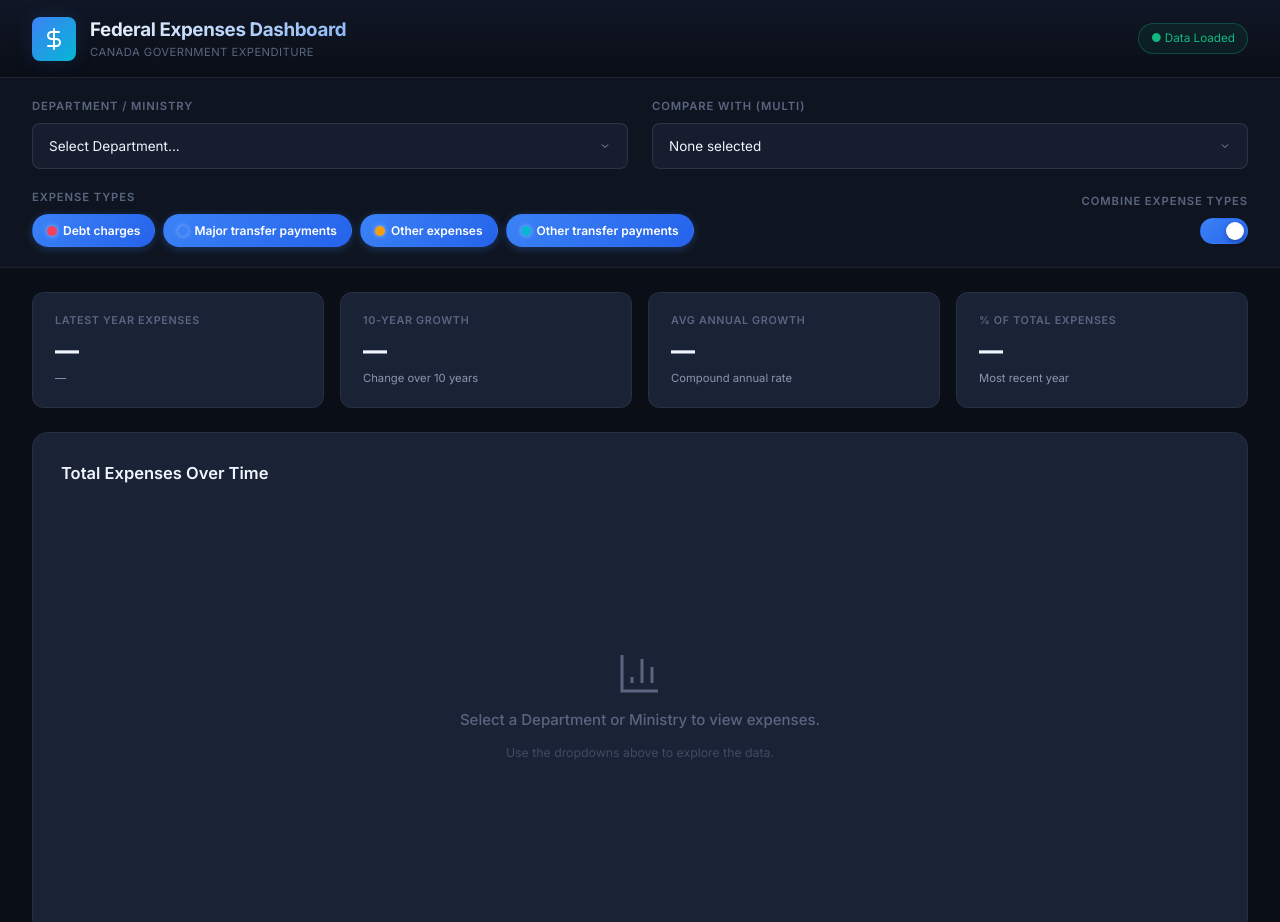
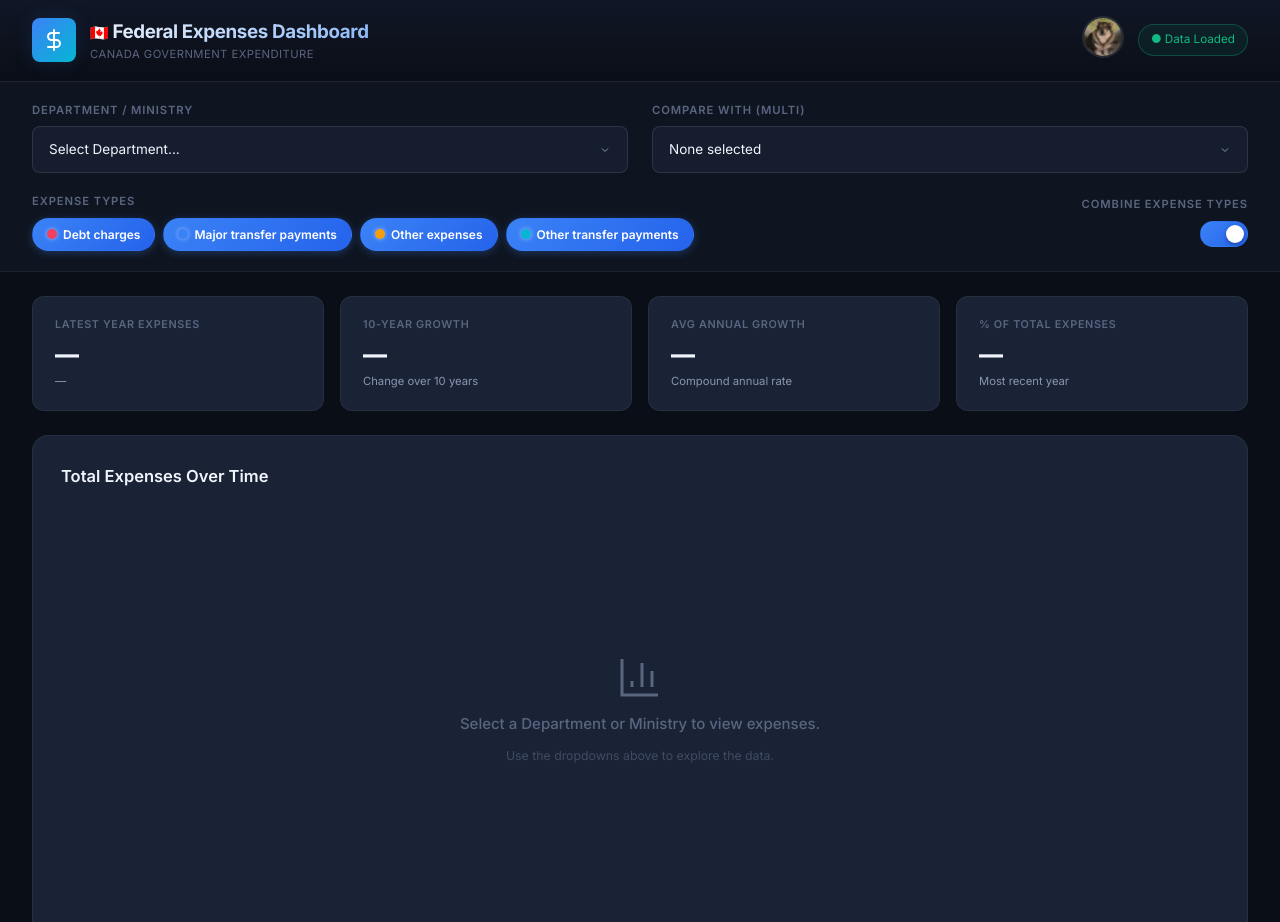
Before and after one commit to georgetaylor3978/canada-federal-exp-paytype, a website: page index.html in a window 1280 px wide. Shown: the top 922 px of the page. Drawn offline with nearby package versions, Linux system fonts and the light colour scheme.

Commit message:
Add littlehobo image link and Canada flag icon

```diff
--- a/index.css
+++ b/index.css
@@ -133,6 +133,42 @@ body {
   background: rgba(16, 185, 129, 0.08);
 }
 
+.header-actions {
+  display: flex;
+  align-items: center;
+  gap: 14px;
+}
+
+.hobo-link {
+  display: inline-block;
+  transition: all 0.3s ease;
+}
+
+.hobo-link:hover {
+  transform: scale(1.1);
+  filter: drop-shadow(0 0 8px rgba(59, 130, 246, 0.5));
+}
+
+.hobo-img {
+  width: 42px;
+  height: 42px;
+  border-radius: 50%;
+  object-fit: cover;
+  border: 2px solid var(--border-light);
+  transition: border-color 0.3s ease;
+}
+
+.hobo-link:hover .hobo-img {
+  border-color: var(--accent-blue);
+}
+
+.canada-flag {
+  font-size: 1rem;
+  -webkit-text-fill-color: initial;
+  background: none;
+  -webkit-background-clip: unset;
+}
+
 /* ═══════════ Controls Bar ═══════════ */
 .controls-bar {
   background: var(--bg-controls);
@@ -195,7 +231,8 @@ body {
   user-select: none;
 }
 
-.dropdown-trigger:hover, .custom-dropdown.open .dropdown-trigger {
+.dropdown-trigger:hover,
+.custom-dropdown.open .dropdown-trigger {
   border-color: var(--accent-blue);
   box-shadow: 0 0 0 3px rgba(59, 130, 246, 0.15);
 }
@@ -282,9 +319,11 @@ body {
 .dropdown-list::-webkit-scrollbar {
   width: 6px;
 }
+
 .dropdown-list::-webkit-scrollbar-track {
   background: transparent;
 }
+
 .dropdown-list::-webkit-scrollbar-thumb {
   background: rgba(255, 255, 255, 0.1);
   border-radius: 10px;
@@ -315,7 +354,7 @@ body {
   color: var(--text-primary);
   margin-top: 6px;
   padding-top: 10px;
-  border-top: 1px solid rgba(255,255,255,0.03);
+  border-top: 1px solid rgba(255, 255, 255, 0.03);
 }
 
 .dd-item.is-parent .dd-icon {
@@ -439,7 +478,7 @@ body {
 
 .slicer-btn.active .slicer-color-indicator {
   opacity: 1;
-  box-shadow: 0 0 5px rgba(255,255,255,0.5);
+  box-shadow: 0 0 5px rgba(255, 255, 255, 0.5);
 }
 
 /* Combine Toggle Switch */
@@ -494,15 +533,15 @@ body {
   transition: .3s;
 }
 
-input:checked + .slider {
+input:checked+.slider {
   background: linear-gradient(135deg, var(--accent-blue), #2563eb);
   border-color: transparent;
 }
 
-input:checked + .slider:before {
+input:checked+.slider:before {
   background-color: white;
   transform: translateX(22px);
-  box-shadow: 0 2px 4px rgba(0,0,0,0.3);
+  box-shadow: 0 2px 4px rgba(0, 0, 0, 0.3);
 }
 
 .slider.round {
--- a/index.html
+++ b/index.html
@@ -23,11 +23,15 @@
                     </svg>
                 </div>
                 <div>
-                    <h1>Federal Expenses Dashboard</h1>
+                    <h1><span class="canada-flag">&#x1F1E8;&#x1F1E6;</span> Federal Expenses Dashboard</h1>
                     <div class="subtitle">Canada Government Expenditure</div>
                 </div>
             </div>
             <div class="header-actions">
+                <a href="https://www.youtube.com/watch?v=JFGtRKx4ypY" target="_blank" rel="noopener noreferrer"
+                    class="hobo-link" title="The Littlest Hobo">
+                    <img src="littlehobo.jpg" alt="The Littlest Hobo" class="hobo-img">
+                </a>
                 <div class="data-status loaded" id="dataStatus">● Data Loaded</div>
             </div>
         </div>
```
Also changed, not shown: Misc Files/littlehobo.jpg (added), littlehobo.jpg (added).
